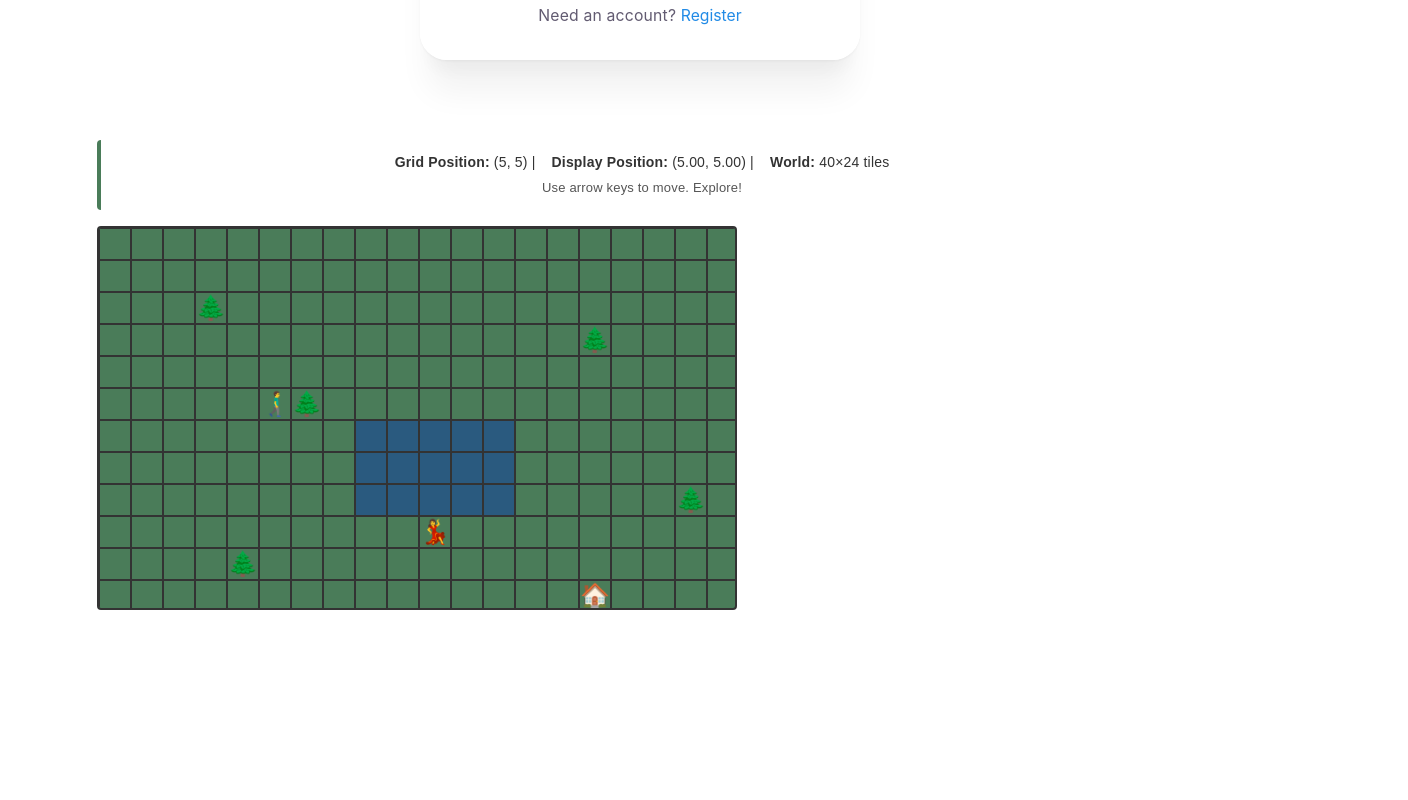
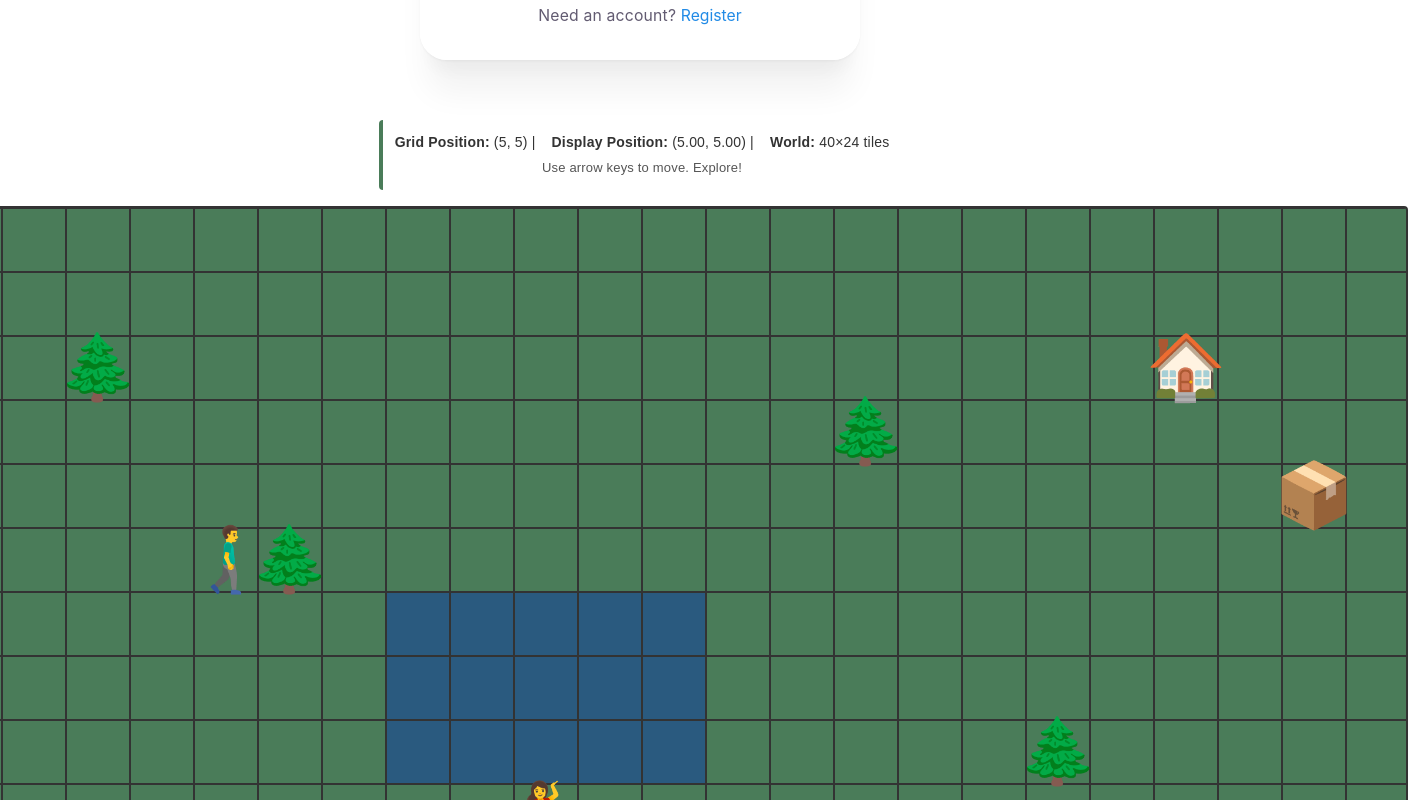
Before and after one commit to MarkDavidovich/ai-quest, a React (Vite) app in the folder frontend/: page / in a window 1280 px wide. Shown: the part 680-1480 px from the top of the page, 1408 px wide, since content can reach past the window. Before the commit the page ends 1326 px from the top, so only its background shows below. Built offline with nearby package versions, Linux system fonts and the light colour scheme.

Commit message:
adjust all sizes for pc

```diff
--- a/frontend/src/components/Game/Game.module.css
+++ b/frontend/src/components/Game/Game.module.css
@@ -1,4 +1,7 @@
 .container {
-  padding: 20px;
+  display: flex;
+  flex-direction: column;
+  justify-content: center;
+  align-items: center;
   font-family: var(--font-sans, sans-serif);
 }
--- a/frontend/src/components/Player/Player.module.css
+++ b/frontend/src/components/Player/Player.module.css
@@ -5,7 +5,7 @@
   display: flex;
   align-items: center;
   justify-content: center;
-  font-size: 24px;
+  font-size: 64px;
   z-index: 100;
   /* No CSS transitions - animation is handled via requestAnimationFrame */
 }
--- a/frontend/src/components/Tile/Tile.module.css
+++ b/frontend/src/components/Tile/Tile.module.css
@@ -13,5 +13,5 @@
   display: flex;
   align-items: center;
   justify-content: center;
-  font-size: 24px;
+  font-size: 64px;
 }
--- a/frontend/src/utils/constants.js
+++ b/frontend/src/utils/constants.js
@@ -1,7 +1,7 @@
-export const UNIT_SIZE = 32;
+export const UNIT_SIZE = 64;
 export const GRID_WIDTH = 40;
 export const GRID_HEIGHT = 24;
-export const CAMERA_WIDTH = 20;
+export const CAMERA_WIDTH = 24;
 export const CAMERA_HEIGHT = 12;
 export const MOVE_DURATION = 150; // milliseconds for smooth movement animation
 
```
